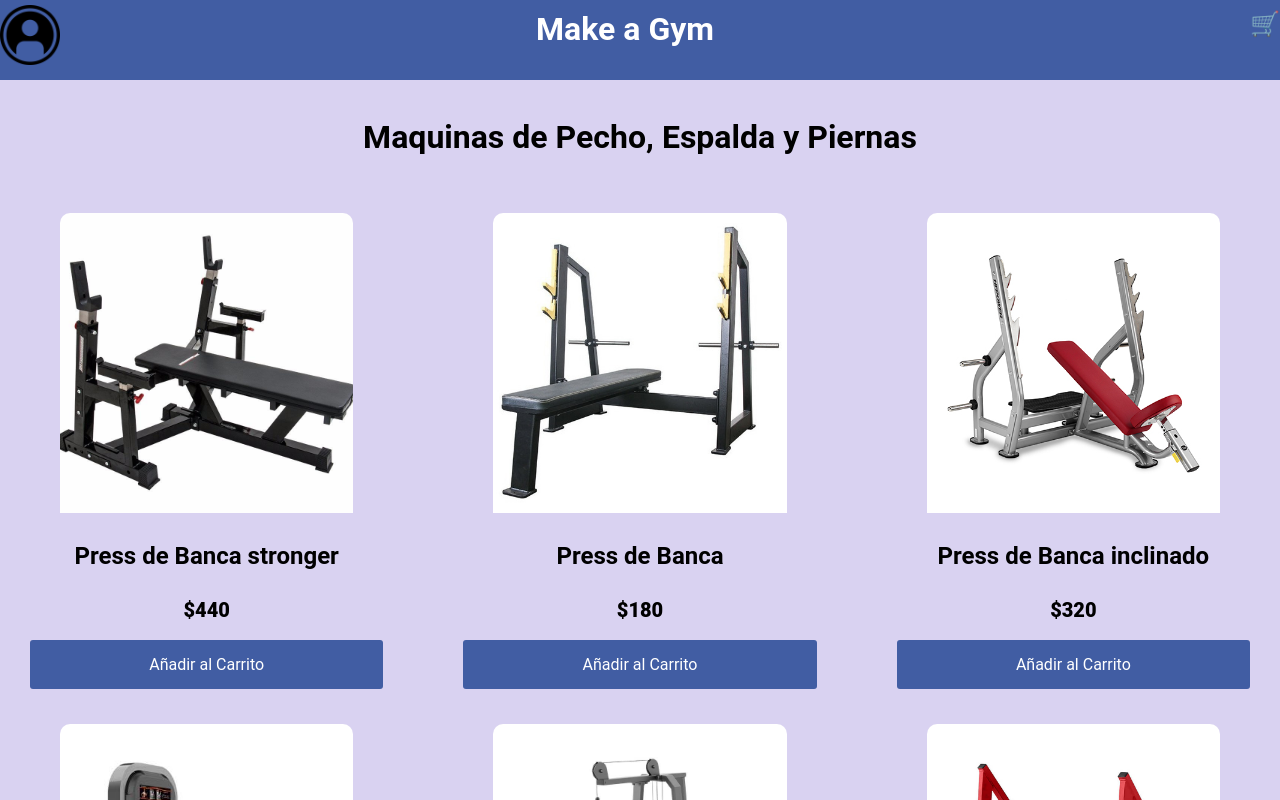
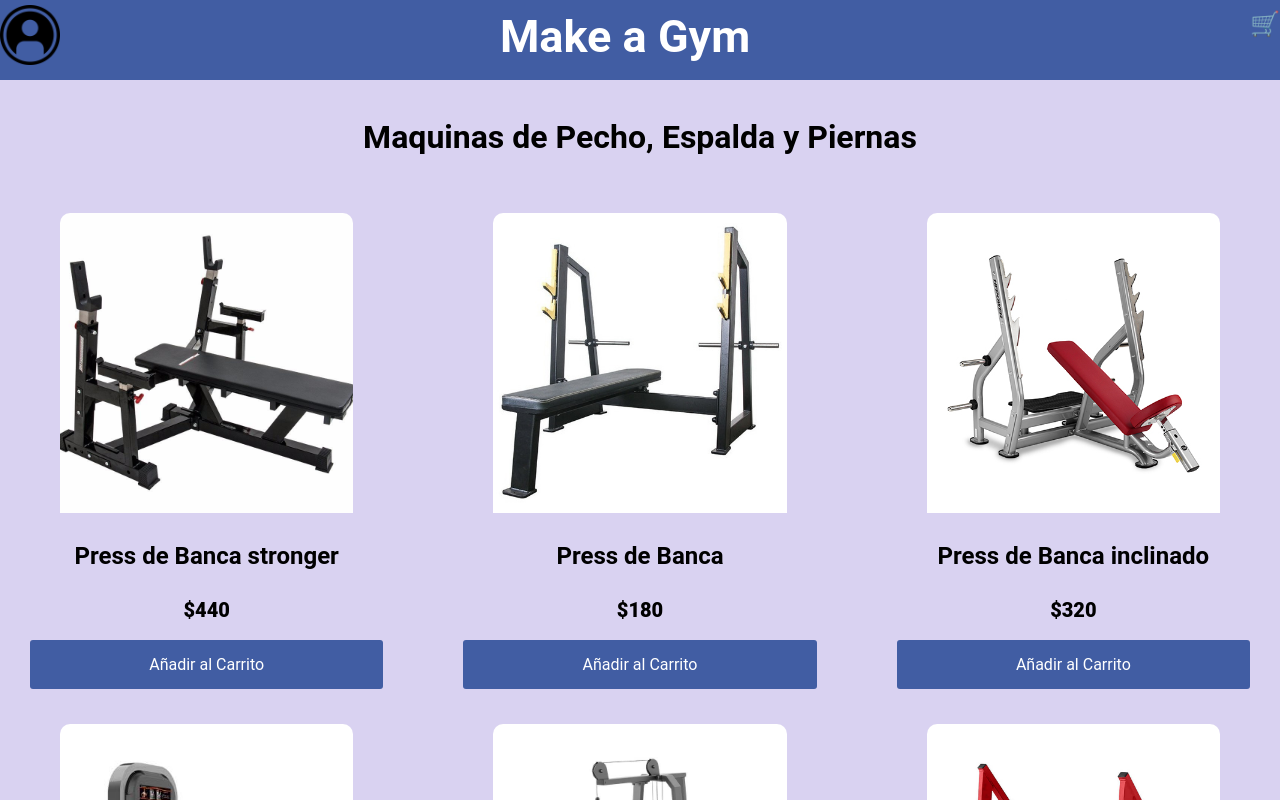
Before and after one commit to A-Simoncito/Make_A_Gym--Frontend, a React (Create React App) app in the folder make-a-gym/: page / in a window 1280 px wide. Shown: the top 800 px of the page. Built offline with nearby package versions, Linux system fonts and the light colour scheme.

Commit message:
tituloYfooter

```diff
--- a/make-a-gym/src/Components/Footer/footer.css
+++ b/make-a-gym/src/Components/Footer/footer.css
@@ -7,6 +7,7 @@ footer {
     position: static;
     bottom: 0;
     width: 100%;
+    height: 170px;
   }
 
   .footer-content {
--- a/make-a-gym/src/Components/Header/header.css
+++ b/make-a-gym/src/Components/Header/header.css
@@ -13,6 +13,7 @@ header{
 .TittleP{
     text-align: center;
     width: 1900px;
+    font-size: 45px;
 }
 
 .login-icon{
```
